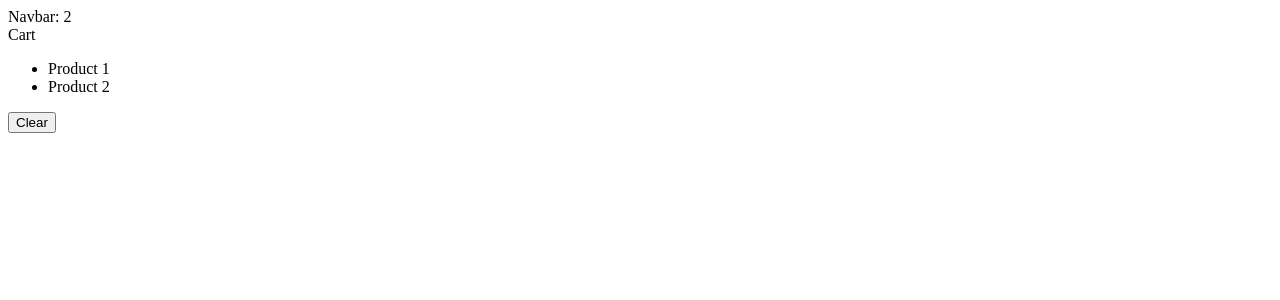
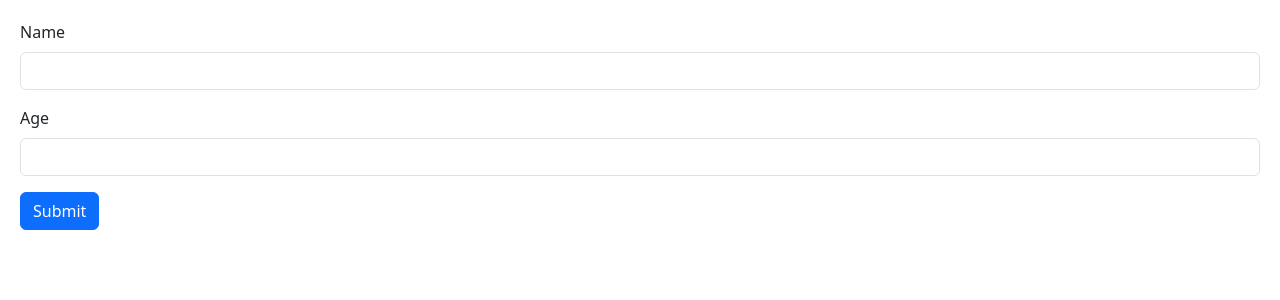
Before and after one commit to HuuThangTran/ReactPractice, a React (Vite) app: page / in a window 1280 px wide. Shown: the top 300 px of the page. Built offline with nearby package versions, Linux system fonts and the light colour scheme.

Commit message:
Form Validation

```diff
--- a/package.json
+++ b/package.json
@@ -15,6 +15,7 @@
     "instal": "^0.0.1-security",
     "react": "^18.3.1",
     "react-dom": "^18.3.1",
+    "react-hook-form": "^7.54.2",
     "react-icons": "^5.4.0",
     "styled-components": "^6.1.14"
   },
--- a/src/App.tsx
+++ b/src/App.tsx
@@ -6,50 +6,42 @@ import "./App.css";
 import Like from "./components/Like";
 import Cart from "./components/Cart";
 import Navbar from "./components/Navbar";
-
+import ExpandableText from "./components/ExpandableText";
+import Form from "./components/Form";
 function App() {
   //==========================================
   // sharing State between Component exercise
-  const [cartItem, setCartItem] = useState(["Product 1", "Product 2"]);
+  // const [cartItem, setCartItem] = useState(["Product 1", "Product 2"]);
   //==========================================
 
+  //==========================================
+  // Updating state
+  const [cart, setCart] = useState({
+    discount: 0.1,
+    item: [
+      { id: 1, title: "Prodcut 1", quantity: 1 },
+      { id: 2, title: "Prodcut 2", quantity: 1 },
+    ],
+  });
+  const handleClick = () => {
+    setCart({
+      ...cart,
+      item: cart.item.map((item) =>
+        item.id === 1 ? { ...item, quantity: 2 } : item
+      ),
+    });
+  };
+
+  //==========================================
   // let items = ["New York", "San Francisco", "Tokyo", "London", "Paris"];
 
   // const handleSelectItem = (item: string) => {
   //   console.log(item);
   // };
 
-  const [alertVisiblity, setAlertVisibility] = useState(false);
+  // const [alertVisiblity, setAlertVisibility] = useState(false);
 
-  return (
-    <>
-      {/* ========================================== */}
-      {/* // sharing State between Component exercise const [cartItem, setCartItem] */}
-      <Navbar itemCartCount={cartItem.length} />
-      <Cart cartItemName={cartItem} onClick={() => setCartItem([])} />
-      {/* ========================================== */}
-
-      {/* {alertVisiblity && (
-        <Alert onClose={() => setAlertVisibility(false)}>My Alert</Alert>
-      )}
-      <Button
-        color="danger"
-        onClick={() => {
-          console.log("Clicked");
-          setAlertVisibility(true);
-        }}
-      >
-        Button
-      </Button> */}
-      {/* <ListGroup
-        items={items}
-        heading="Cities"
-        onSelectItem={handleSelectItem}
-      ></ListGroup> */}
-      {/* <Button onClick={() => console.log("Clicked")}>My Button</Button> */}
-      {/* <Like onClick={() => console.log("Clicked")}></Like> */}
-    </>
-  );
+  return <Form></Form>;
 }
 
 export default App;
--- /dev/null
+++ b/src/components/ExpandableText.tsx
@@ -0,0 +1,26 @@
+import React, { Children, ReactNode, useState } from "react";
+
+interface Props {
+  children: string;
+  maxChar?: number;
+}
+
+const ExpandableText = ({ children, maxChar = 100 }: Props) => {
+  const [isExpanded, setIsExpanded] = useState(false);
+
+  if (children.length <= maxChar) return <p>{children}</p>;
+
+  const text = isExpanded ? children : children.substring(0, maxChar);
+  return (
+    <>
+      <p>
+        {text}...
+        <button onClick={() => setIsExpanded(!isExpanded)}>
+          {isExpanded ? "Less" : "More"}
+        </button>
+      </p>
+    </>
+  );
+};
+
+export default ExpandableText;
--- /dev/null
+++ b/src/components/Form.tsx
@@ -0,0 +1,62 @@
+import React, { FormEvent, useRef, useState } from "react";
+import { FieldValues, useForm } from "react-hook-form";
+
+interface FormData {
+  name: string;
+  age: number;
+}
+const Form = () => {
+  const {
+    register,
+    handleSubmit,
+    formState: { errors },
+  } = useForm<FormData>();
+  //   console.log(register);
+  //   const nameRef = useRef<HTMLInputElement>(null);
+  //   const ageRef = useRef<HTMLInputElement>(null);
+  //   const Person = { name: "", age: 0 };
+  //   const [person, setPerson] = useState({
+  //     name: "",
+  //     age: "",
+  //   });
+
+  const onSubmit = (data: FieldValues) => console.log(data);
+
+  return (
+    <form onSubmit={handleSubmit(onSubmit)}>
+      <div className="mb-3">
+        <label htmlFor="name" className="form-label">
+          Name
+        </label>
+        <input
+          {...register("name", { required: true, minLength: 3 })}
+          id="name"
+          type="text"
+          className="form-control"
+        />
+        {errors.name?.type === "required" && (
+          <p className="text-danger">The name is required.</p>
+        )}
+        {errors.name?.type === "minLength" && (
+          <p className="text-danger">The name must be at least 3 characters.</p>
+        )}
+      </div>
+      <div className="mb-3">
+        <label htmlFor="age" className="form-label">
+          Age
+        </label>
+        <input
+          {...register("age")}
+          id="age"
+          type="number"
+          className="form-control"
+        />
+      </div>
+      <button className="btn btn-primary" type="submit">
+        Submit
+      </button>
+    </form>
+  );
+};
+
+export default Form;
--- /dev/null
+++ b/src/components/index.css
@@ -0,0 +1,3 @@
+body {
+  padding: 20px;
+}
--- a/src/main.tsx
+++ b/src/main.tsx
@@ -1,8 +1,8 @@
 import { StrictMode } from "react";
 import { createRoot } from "react-dom/client";
-// import "bootstrap/dist/css/bootstrap.css";
+import "bootstrap/dist/css/bootstrap.css";
 import App from "./App.tsx";
-
+import "./components/index.css";
 createRoot(document.getElementById("root")!).render(
   <StrictMode>
     <App />
```
Also changed, not shown: 1 other file (tests, documents, lock files or other folders).
